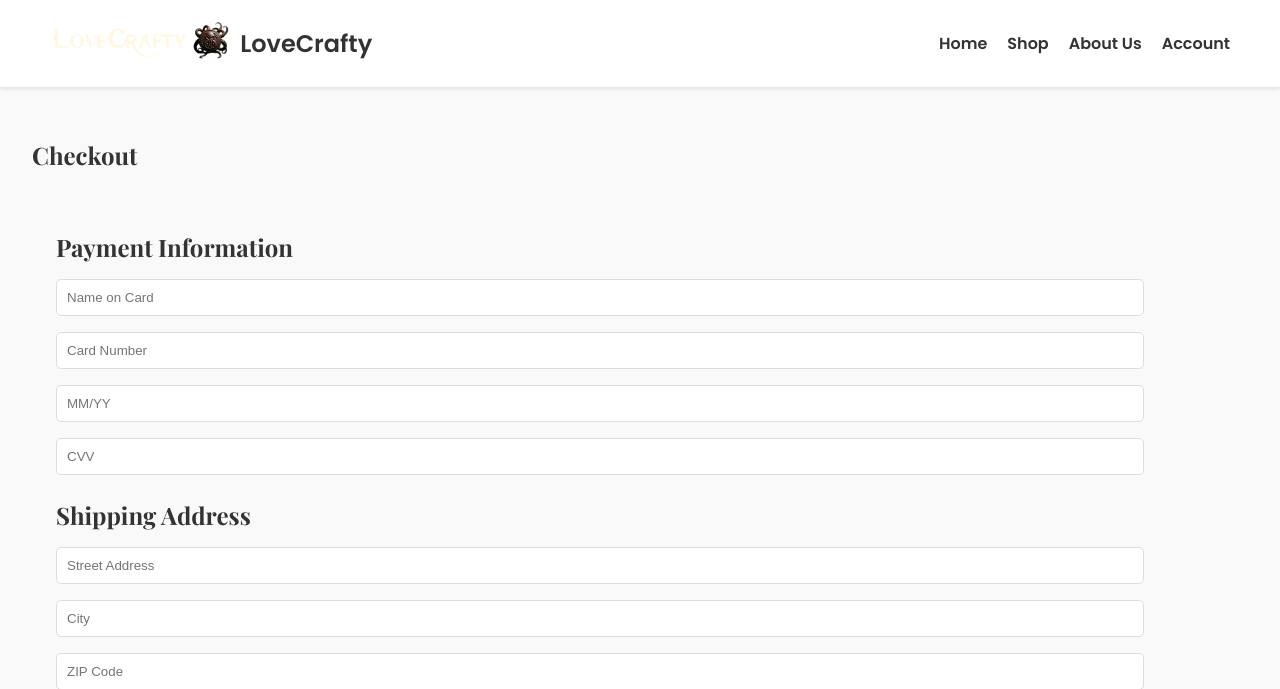
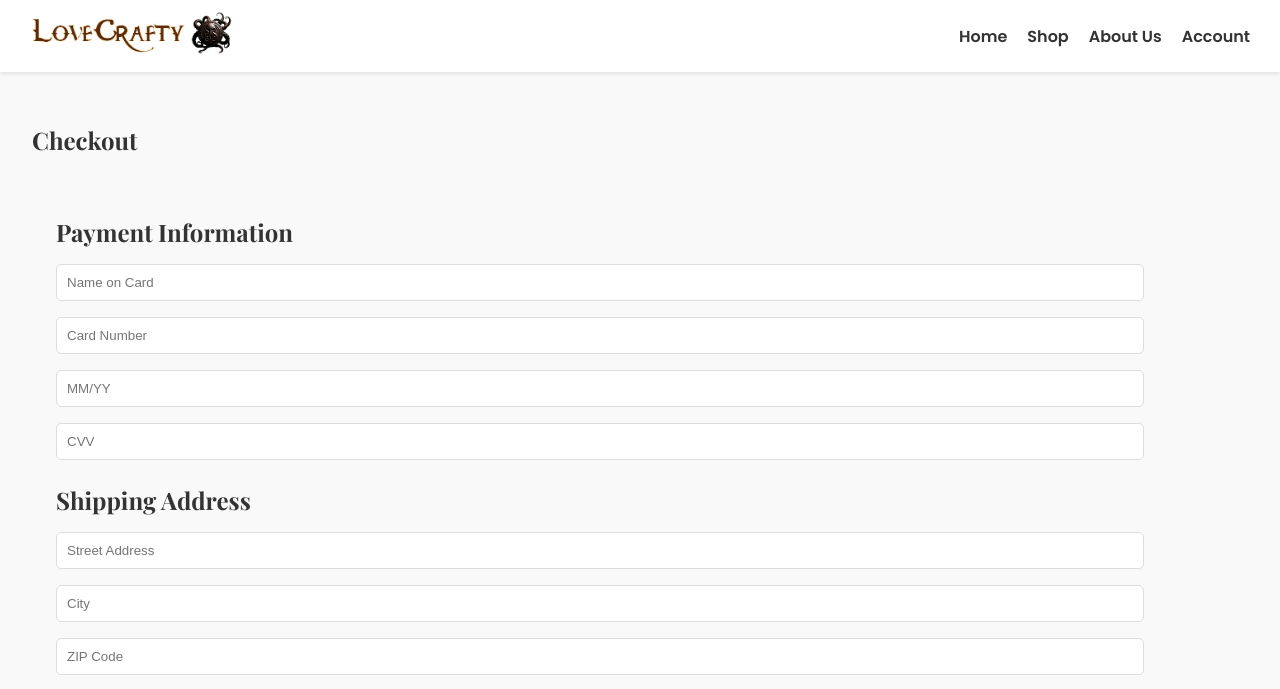
Before and after one commit to AceFlatwoods/Lovecrafty, a PHP site: page /checkout.html in a window 1280 px wide. Shown: the top 689 px of the page. Run offline with PHP 8.4, Linux system fonts and the light colour scheme; data comes from the database, SQL or seed files in the repository; data that the repository does not hold is empty.

Commit message:
Fix: Logo changes

```diff
--- a/checkout.html
+++ b/checkout.html
@@ -11,7 +11,6 @@
     <nav class="navbar">
         <div class="logo">
             <a href="index.php"><img src="img/logo.png" alt="LoveCrafty Logo"></a>
-            <span>LoveCrafty</span>
         </div>
         <ul class="nav-links">
             <li><a href="index.php">Home</a></li>
--- a/css/styles.css
+++ b/css/styles.css
@@ -37,7 +37,7 @@ a {
   display: flex;
   justify-content: space-between;
   align-items: center;
-  padding: 20px 50px;
+  padding: 10px 30px;
   background-color: var(--color-white);
   box-shadow: 0 2px 4px rgba(0, 0, 0, 0.1);
 }
@@ -48,7 +48,7 @@ a {
 }
 
 .logo img {
-  height: 40px;
+  height: 45px;
   margin-right: 10px;
 }
 
--- a/css/stylesabout.css
+++ b/css/stylesabout.css
@@ -37,7 +37,7 @@ a {
   display: flex;
   justify-content: space-between;
   align-items: center;
-  padding: 20px 50px;
+  padding: 10px 30px;
   background-color: var(--color-white);
   box-shadow: 0 2px 4px rgba(0, 0, 0, 0.1);
 }
@@ -48,7 +48,7 @@ a {
 }
 
 .logo img {
-  height: 40px;
+  height: 45px;
   margin-right: 10px;
 }
 
--- a/css/stylescart.css
+++ b/css/stylescart.css
@@ -71,7 +71,7 @@ img {
   display: flex;
   justify-content: space-between;
   align-items: center;
-  padding: 20px 50px;
+  padding: 10px 30px;
   background-color: var(--color-white);
   box-shadow: 0 2px 4px rgba(0, 0, 0, 0.1);
   position: sticky;
@@ -85,7 +85,7 @@ img {
 }
 
 .logo img {
-  height: 40px;
+  height: 45px;
   margin-right: 10px;
 }
 
```
Also changed, not shown: img/OLD/logo.png (added), img/logo.png.
